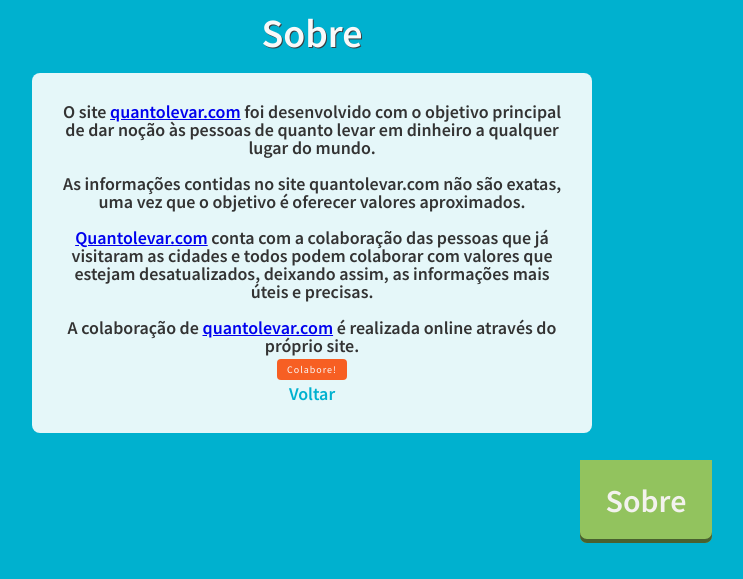
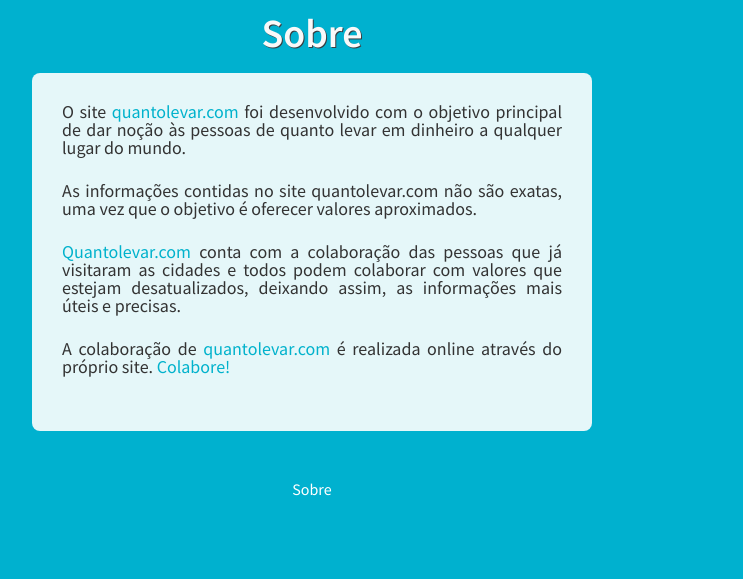
Before and after one commit to vitorfs/quanto-levar, a Django app: page /sobre/ in a window 1280 px wide. Shown: the part 221-800 px from the top of the page, without its empty margins (328-1071 px from the left). Run offline with Django 3.2, Linux system fonts and the light colour scheme; some libraries are stand-ins or nearby versions; some web fonts are replaced.

Commit message:
ajustes layout

```diff
--- a/static/css/app.css
+++ b/static/css/app.css
@@ -413,27 +413,6 @@ footer {
   box-shadow: inset 0 -0.125em 0 #F75F23;
 }
 
-.sobre a {
-  color: #F3F2EE;
-  background: #92C35E;
-  text-decoration: none;
-  font-size: 2em;
-  font-weight: 600;
-  top: 0;
-  float: right;
-  border-bottom-right-radius: 7px;
-  border-bottom-left-radius: 7px;
-  padding: .8em;
-  margin-top: -23px;
-  box-shadow: inset 0 -0.125em 0 #49612f;
-  margin-right: 80px;
-}
-
-.sobre a:hover {
-  background: #49612f;
-  box-shadow: inset 0 -0.125em 0 #49612f;
-}
-
 p.erro {
   font-size: 1.4em;
   color: #DD6568;
@@ -441,3 +420,27 @@ p.erro {
   text-align: center;
   display: none;
 }
+
+footer a {
+  color: #ffffff;
+  text-decoration: none;
+}
+
+footer a:hover {
+  border-bottom: 1px solid #ffffff;
+}
+
+.sobre p {
+  font-size: 1.8em;
+  text-align: justify;
+  margin-bottom: 1.4em;
+}
+
+.sobre a {
+  text-decoration: none;
+  color: #00b2cc;
+}
+
+.sobre a:hover {
+  text-decoration: underline;
+}
--- a/templates/base.html
+++ b/templates/base.html
@@ -22,9 +22,7 @@
     {% endblock conteudo %}
   </section>
   <footer>
-    <div class="wrapper sobre">
-      <a href="{% url 'sobre' %}" class="sobre">Sobre</a>
-    </div>
+    <a href="{% url 'sobre' %}">Sobre</a>
   </footer>
   <script>
     (function(i,s,o,g,r,a,m){i['GoogleAnalyticsObject']=r;i[r]=i[r]||function(){
--- a/templates/sobre.html
+++ b/templates/sobre.html
@@ -4,19 +4,10 @@
 
 {% block conteudo %}
   <h2>Sobre</h2>
-  <div class="container">
-    <h4>
-      <p>O site <a href="#">quantolevar.com</a> foi desenvolvido com o objetivo principal de dar noção às pessoas de quanto levar em dinheiro a qualquer lugar do mundo.</p>
-      <br />
-      <p>As informações contidas no site quantolevar.com não são exatas, uma vez que o objetivo é oferecer valores aproximados.</p>
-      <br />
-      <p><a href="#">Quantolevar.com</a> conta com a colaboração das pessoas que já visitaram as cidades e todos podem colaborar com valores que estejam desatualizados, deixando assim, as informações mais úteis e precisas.<p>
-      <br />
-      <p>A colaboração de <a href="#">quantolevar.com</a> é realizada online através do próprio site. </p>
-    </h4>
-    <br />
-    <a href="{% url 'colabore' 'novo' %}" class="btn-link-colabore">Colabore!</a>
-    <br /><br />
-    <a href="{% url 'home' %}" class="link">Voltar</a>
+  <div class="container sobre">
+    <p>O site <a href="{% url 'home' %}">quantolevar.com</a> foi desenvolvido com o objetivo principal de dar noção às pessoas de quanto levar em dinheiro a qualquer lugar do mundo.</p>
+    <p>As informações contidas no site quantolevar.com não são exatas, uma vez que o objetivo é oferecer valores aproximados.</p>
+    <p><a href="{% url 'home' %}">Quantolevar.com</a> conta com a colaboração das pessoas que já visitaram as cidades e todos podem colaborar com valores que estejam desatualizados, deixando assim, as informações mais úteis e precisas.<p>
+    <p>A colaboração de <a href="{% url 'home' %}">quantolevar.com</a> é realizada online através do próprio site. <a href="{% url 'colabore' 'novo' %}">Colabore!</a></p>
   </div>
 {% endblock conteudo %}
```
